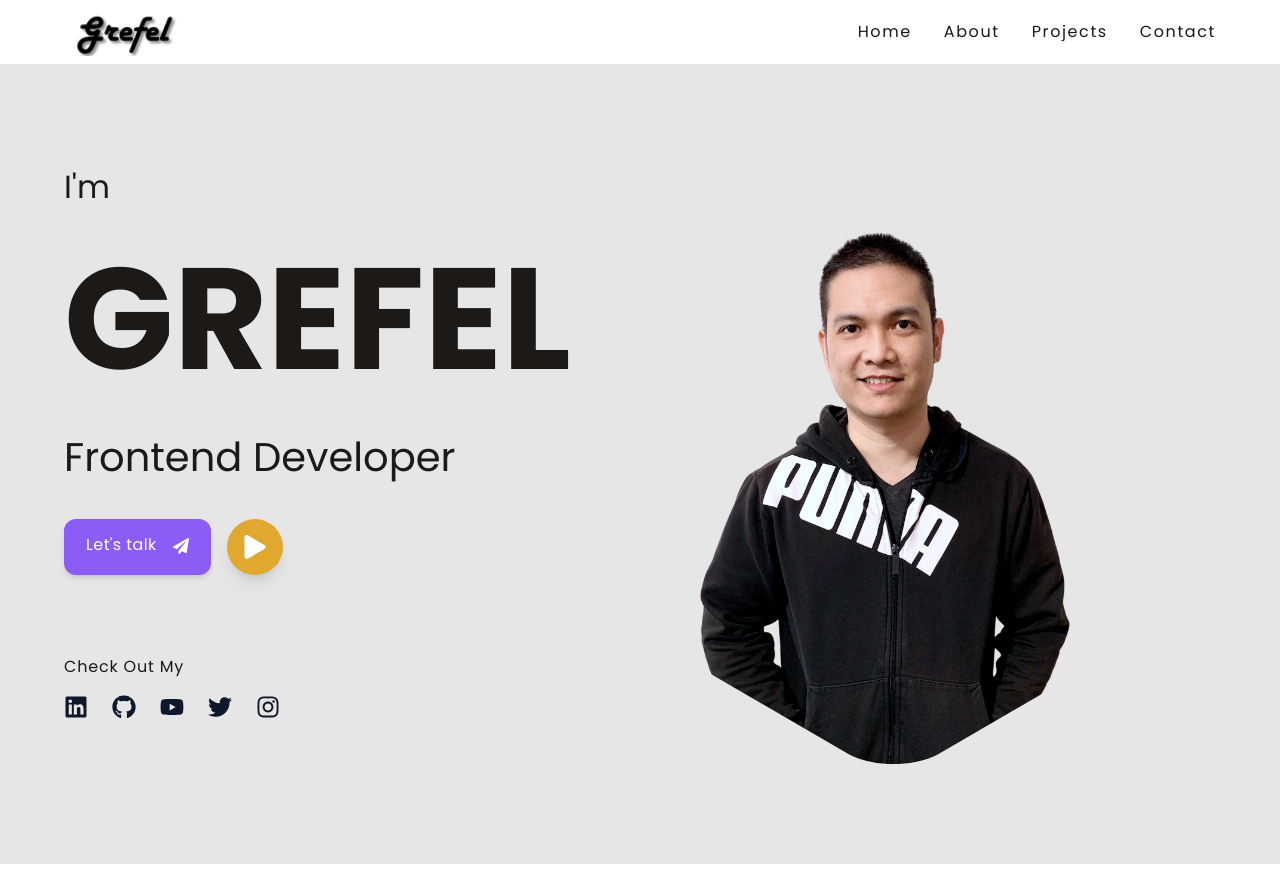
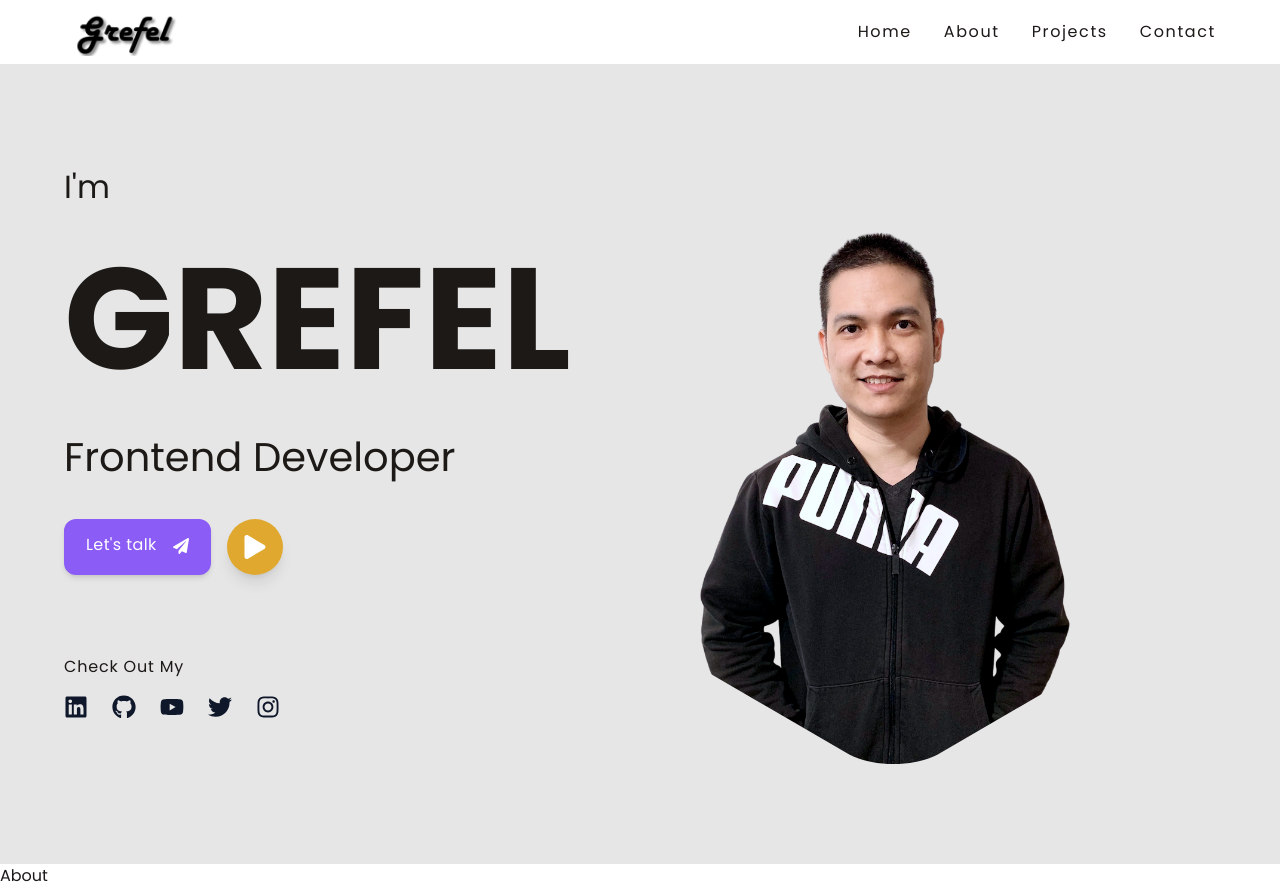
Before and after one commit to grefelnable/grefel-nable-landing, a React (Create React App) app: page / in a window 1280 px wide. Before the commit the page ends 864 px from the top, so only its background shows below. Built offline with nearby package versions, Linux system fonts and the light colour scheme.

Commit message:
Create about section

```diff
--- a/src/App.js
+++ b/src/App.js
@@ -1,12 +1,13 @@
 import Navbar from "./components/Navbar";
 import Hero from "./components/Hero";
+import About from "./components/About";
 
 function App() {
   return (
     <div>
       <Navbar />
       <Hero />
-      {/* about */}
+      <About />
       {/* projects */}
       {/* contact */}
       {/* footer */}
--- /dev/null
+++ b/src/components/About.js
@@ -0,0 +1,7 @@
+import React from "react";
+
+const About = () => {
+  return <div>About</div>;
+};
+
+export default About;
```
